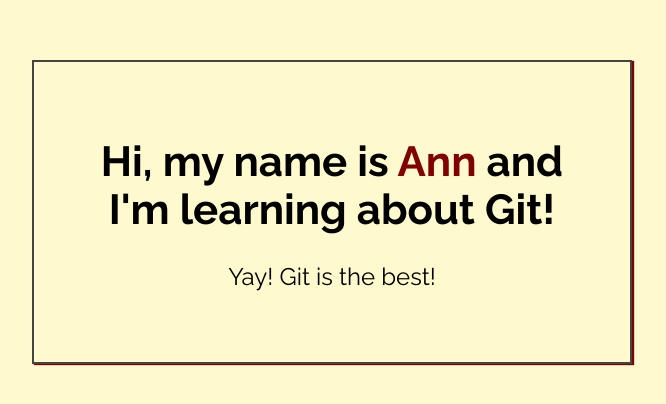
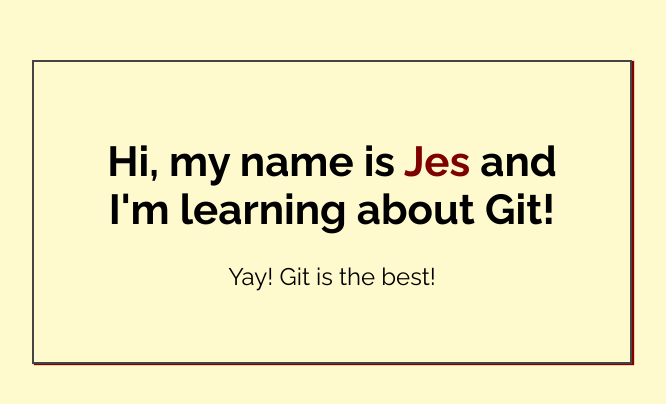
Before and after one commit to jesicachaya/My-First-Repo, a plain HTML site: page index.html in a window 1280 px wide. Shown: the part 188-592 px from the top of the page, without its empty margins (308-974 px from the left). Drawn offline with Linux system fonts and the light colour scheme.

Commit message:
Added name to index.html

```diff
--- a/index.html
+++ b/index.html
@@ -14,7 +14,7 @@
 <body>
 
     <div class="greeting">
-        <h1>Hi, my name is <span class="highlight">Ann</span> and I'm learning about Git! </h1>
+        <h1>Hi, my name is <span class="highlight">Jes</span> and I'm learning about Git! </h1>
 
         <p>Yay! Git is the best!</p>
     </div>
```
